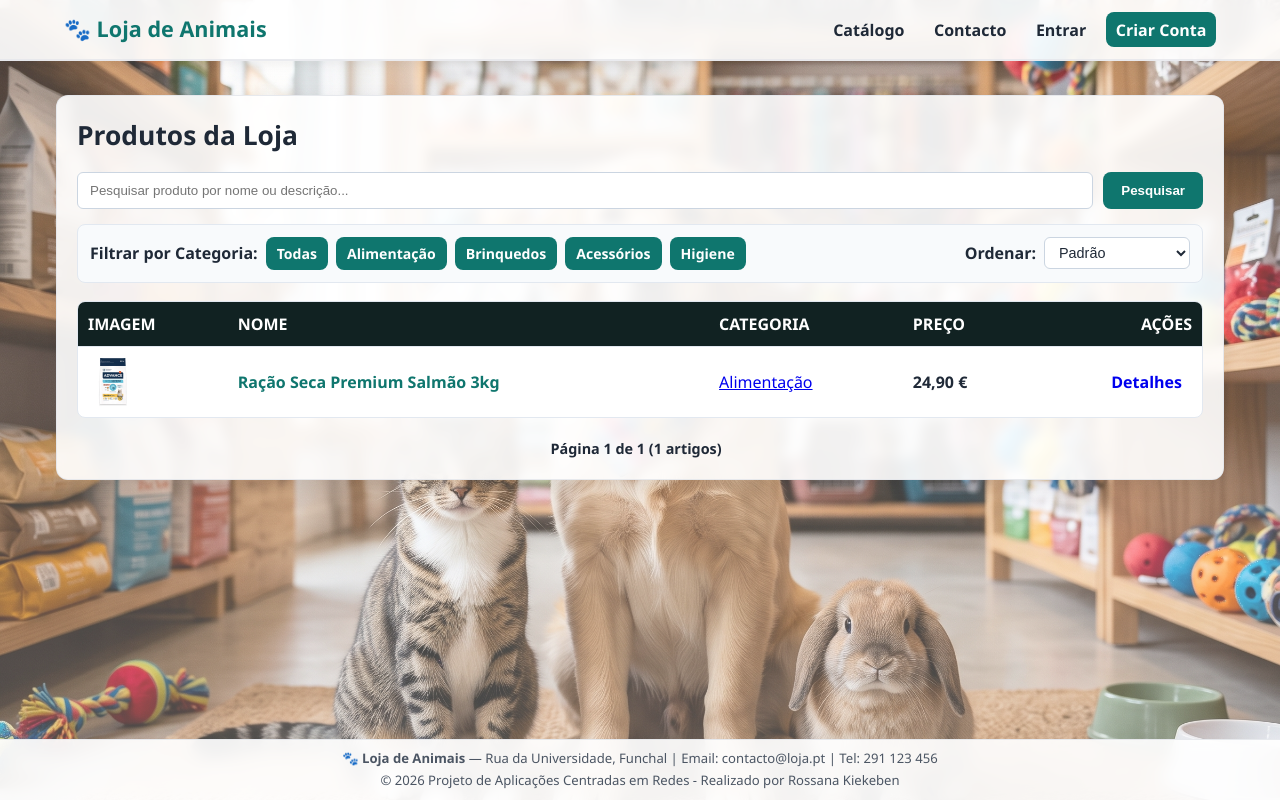
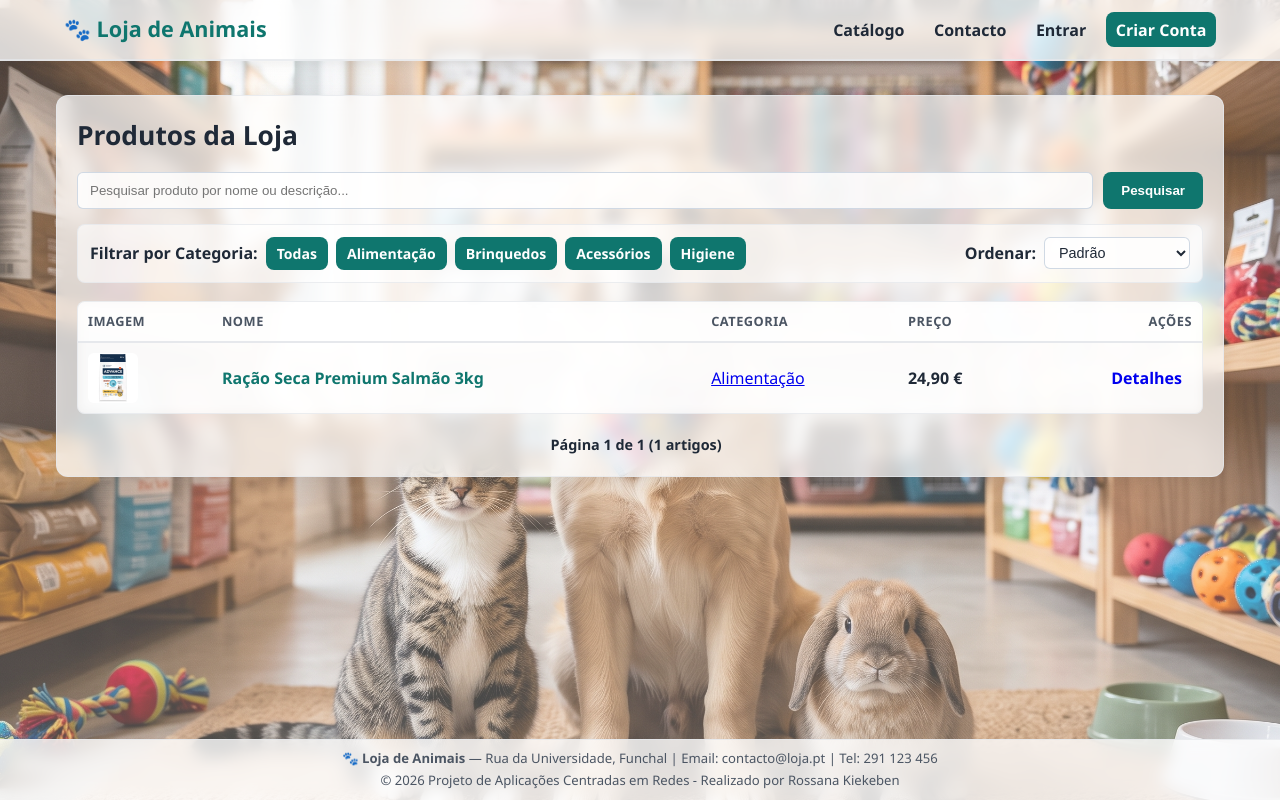
Before and after one commit to RossanaKK/Projeto-Loja-de-Animais, a Laravel app: page /produtos?category=1 in a window 1280 px wide. Run offline with Laravel 12, Linux system fonts and the light colour scheme; data comes from the database, SQL or seed files in the repository.

Commit message:
Retificação do estilo v2

```diff
--- a/public/css/style.css
+++ b/public/css/style.css
@@ -3,10 +3,11 @@
     --cor-primaria-hover: #115e59;
     --cor-secundaria: #f59e0b;
     --cor-fundo: #faf8f5;
-    --cor-cartao: rgba(255, 255, 255, 0.9);
+    --cor-cartao: rgba(255, 255, 255, 0.72);
+    --cor-cartao-claro: rgba(255, 255, 255, 0.62);
     --cor-texto: #1f2937;
     --cor-texto-suave: #4b5563;
-    --cor-borda: rgba(229, 231, 235, 0.9);
+    --cor-borda: rgba(229, 231, 235, 0.75);
     --cor-perigo: #dc2626;
     --sombra-suave: 0 6px 20px rgba(0, 0, 0, 0.08);
     --raio-borda: 12px;
@@ -53,9 +54,9 @@ body {
     top: 0;
     left: 0;
     width: 100%;
-    background-color: rgba(255, 255, 255, 0.92);
+    background-color: rgba(255, 255, 255, 0.78);
     backdrop-filter: blur(8px);
-    border-bottom: 2px solid rgba(229, 231, 235, 0.8);
+    border-bottom: 2px solid rgba(229, 231, 235, 0.75);
     z-index: 1000;
     box-shadow: 0 2px 12px rgba(0, 0, 0, 0.06);
 }
@@ -137,7 +138,7 @@ body {
 /* CONTENTOR DO CATÁLOGO */
 .container-loja {
     background-color: var(--cor-cartao);
-    backdrop-filter: blur(6px);
+    backdrop-filter: blur(8px);
     border: 1px solid var(--cor-borda);
     border-radius: var(--raio-borda);
     padding: 1.25rem;
@@ -153,7 +154,7 @@ body {
 }
 
 .destaque-box {
-    background: #f0fdfa;
+    background: rgba(240, 253, 250, 0.78);
     border: 1px solid #0f766e;
     border-radius: 8px;
     padding: 14px;
@@ -202,9 +203,9 @@ body {
     flex: 1 1 240px;
     min-width: 0;
     padding: 10px 12px;
-    border: 1px solid #cbd5e1;
+    border: 1px solid rgba(203, 213, 225, 0.9);
     border-radius: 6px;
-    background-color: #ffffff;
+    background-color: rgba(255, 255, 255, 0.82);
     color: var(--cor-texto);
 }
 
@@ -225,10 +226,10 @@ body {
     align-items: center;
     gap: 12px;
     margin-bottom: 18px;
-    background: #f8fafc;
+    background: var(--cor-cartao-claro);
     padding: 12px;
     border-radius: 8px;
-    border: 1px solid #e2e8f0;
+    border: 1px solid var(--cor-borda);
 }
 
 .filtro-categorias {
@@ -253,9 +254,9 @@ body {
 .select-ordenar {
     padding: 6px 10px;
     font-size: 0.9rem;
-    border: 1px solid #cbd5e1;
+    border: 1px solid rgba(203, 213, 225, 0.9);
     border-radius: 6px;
-    background: #ffffff;
+    background: rgba(255, 255, 255, 0.82);
     color: var(--cor-texto);
 }
 
@@ -264,7 +265,7 @@ body {
 }
 
 .alerta-sucesso {
-    background: #d1fae5;
+    background: rgba(209, 250, 229, 0.85);
     color: #065f46;
     padding: 10px 12px;
     border-radius: 6px;
@@ -272,7 +273,7 @@ body {
 }
 
 .alerta-erro {
-    background: #fee2e2;
+    background: rgba(254, 226, 226, 0.85);
     color: #991b1b;
     padding: 10px 12px;
     border-radius: 6px;
@@ -281,39 +282,58 @@ body {
 
 .sem-resultados {
     padding: 20px;
-    background: #f8fafc;
+    background: var(--cor-cartao-claro);
     border-radius: 8px;
     text-align: center;
     margin: 0;
 }
 
-/* TABELA RESPONSIVA */
+/* TABELA TRANSLÚCIDA E RESPONSIVA */
 .table-responsive {
     width: 100%;
     max-width: 100%;
     overflow-x: auto;
     -webkit-overflow-scrolling: touch;
     border-radius: 8px;
-    border: 1px solid #e2e8f0;
-    background-color: #ffffff;
+    border: 1px solid var(--cor-borda);
+    background-color: var(--cor-cartao-claro);
+    backdrop-filter: blur(6px);
 }
 
 .tabela-loja {
     width: 100%;
     border-collapse: collapse;
+    background-color: transparent;
 }
 
 .tabela-loja thead tr {
-    background: #112222;
-    color: #ffffff;
+    background: rgba(255, 255, 255, 0.52);
+    color: var(--cor-texto-suave);
     text-align: left;
+    border-bottom: 2px solid var(--cor-borda);
 }
 
 .tabela-loja th,
 .tabela-loja td {
     padding: 10px;
-    border-bottom: 1px solid #e2e8f0;
+    border-bottom: 1px solid rgba(229, 231, 235, 0.65);
     vertical-align: middle;
+}
+
+.tabela-loja th {
+    font-size: 0.8rem;
+    font-weight: 700;
+    letter-spacing: 0.04em;
+    text-transform: uppercase;
+}
+
+.tabela-loja tbody tr {
+    background-color: transparent;
+    transition: background-color 0.15s ease;
+}
+
+.tabela-loja tbody tr:hover {
+    background-color: rgba(255, 255, 255, 0.35);
 }
 
 .tabela-loja tbody tr:last-child td {
@@ -384,7 +404,7 @@ body {
     bottom: 0;
     left: 0;
     width: 100%;
-    background-color: rgba(255, 255, 255, 0.92);
+    background-color: rgba(255, 255, 255, 0.8);
     backdrop-filter: blur(8px);
     border-top: 1px solid var(--cor-borda);
     padding: 0.5rem 1rem;
```
